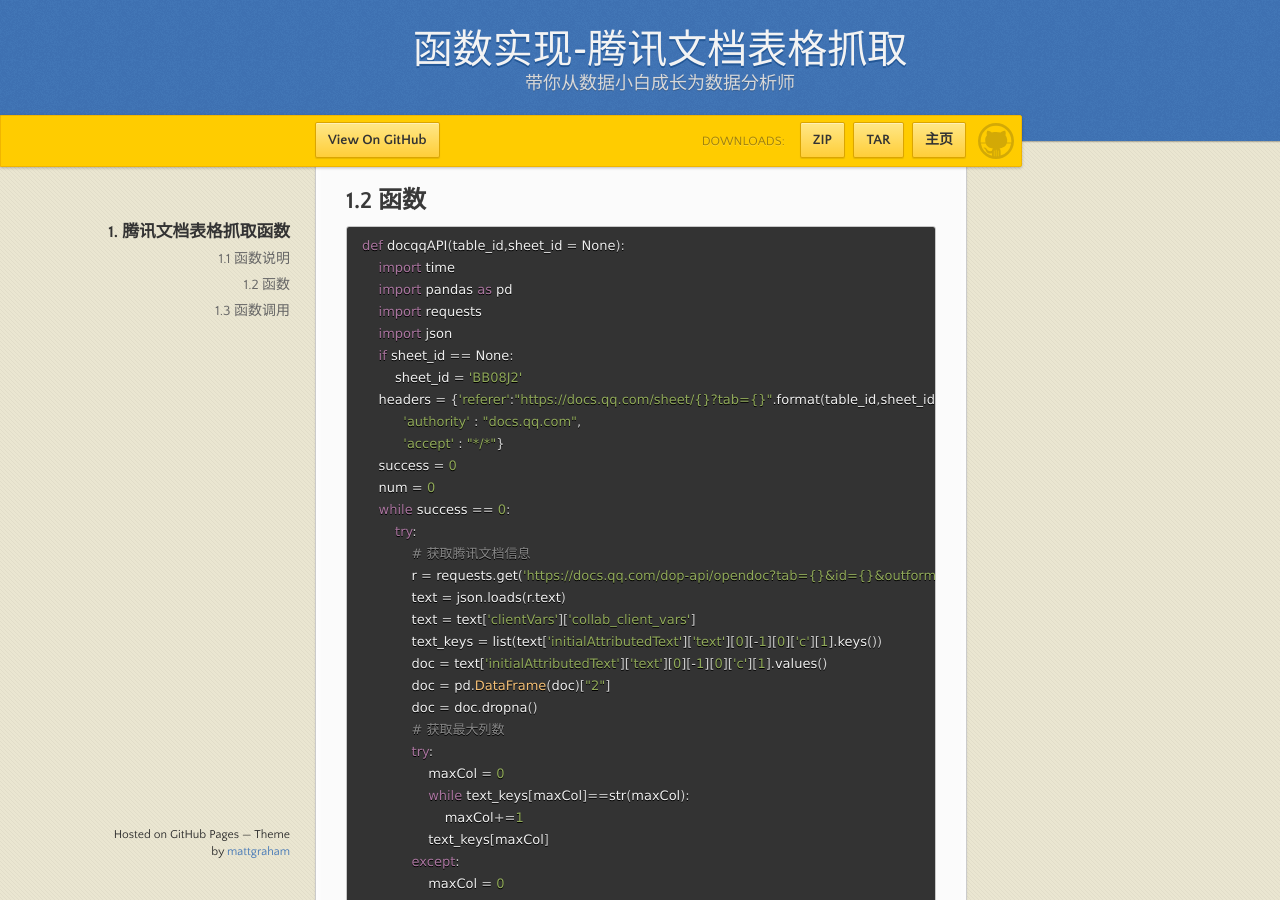
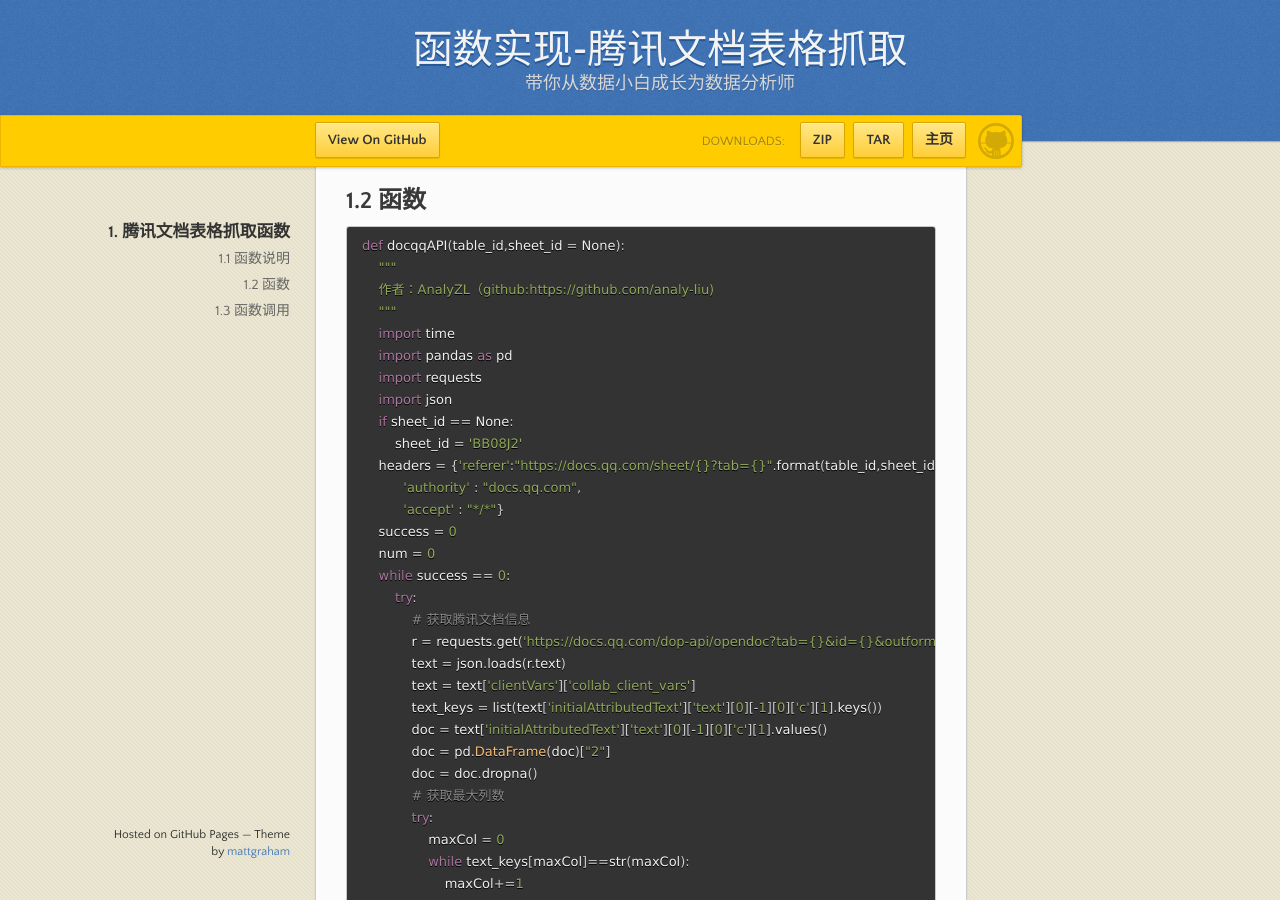
Before and after one commit to analy-liu/analy-liu.github.io, a Jekyll site: the page built from _posts/2022-08-02-Python_Self-build-functions_DocqqAPI.md, in a window 1280 px wide and 900 px high, scrolled down 425 px. Built offline with Jekyll 4.4.1, drawn with Linux system fonts in a browser that asks for light colours.

Commit message:
自建函数添加作者

````diff
--- a/_posts/2022-08-02-Python_Self-build-functions_DocqqAPI.md
+++ b/_posts/2022-08-02-Python_Self-build-functions_DocqqAPI.md
@@ -19,6 +19,9 @@ sheet_id = BB08J2
 ## 1.2 函数
 ```python
 def docqqAPI(table_id,sheet_id = None):
+    """
+    作者：AnalyZL（github:https://github.com/analy-liu)
+    """
     import time
     import pandas as pd
     import requests
````
Also changed, not shown: _posts/2022-08-10-Python_Self-build-functions_Pdpivot.md (+3 -0 lines).
